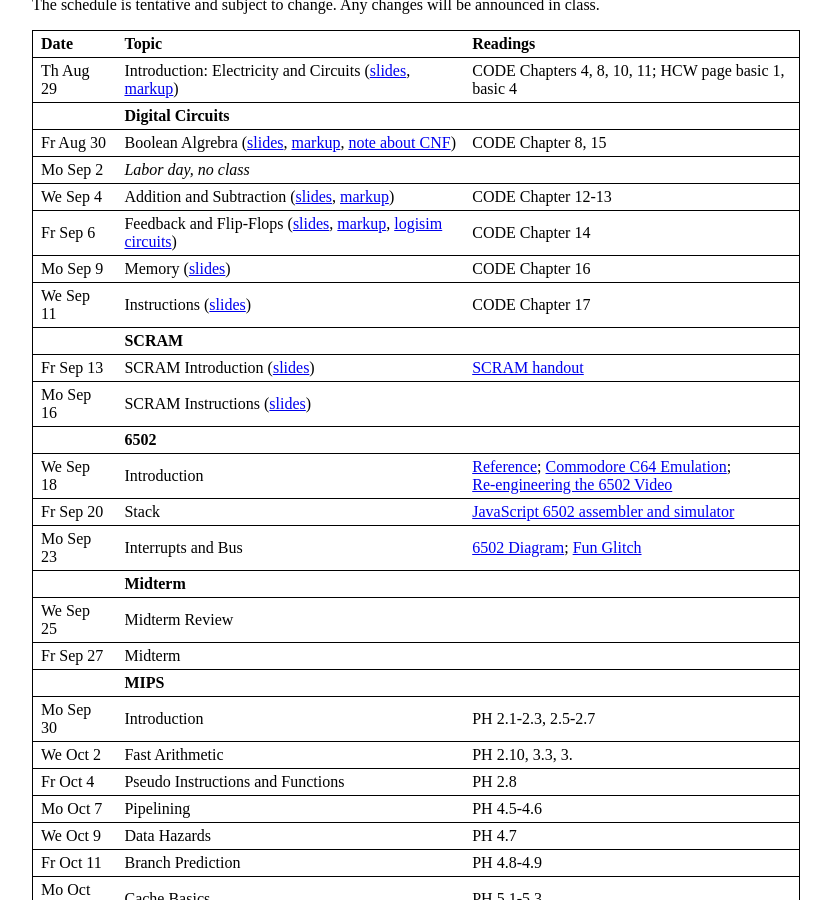
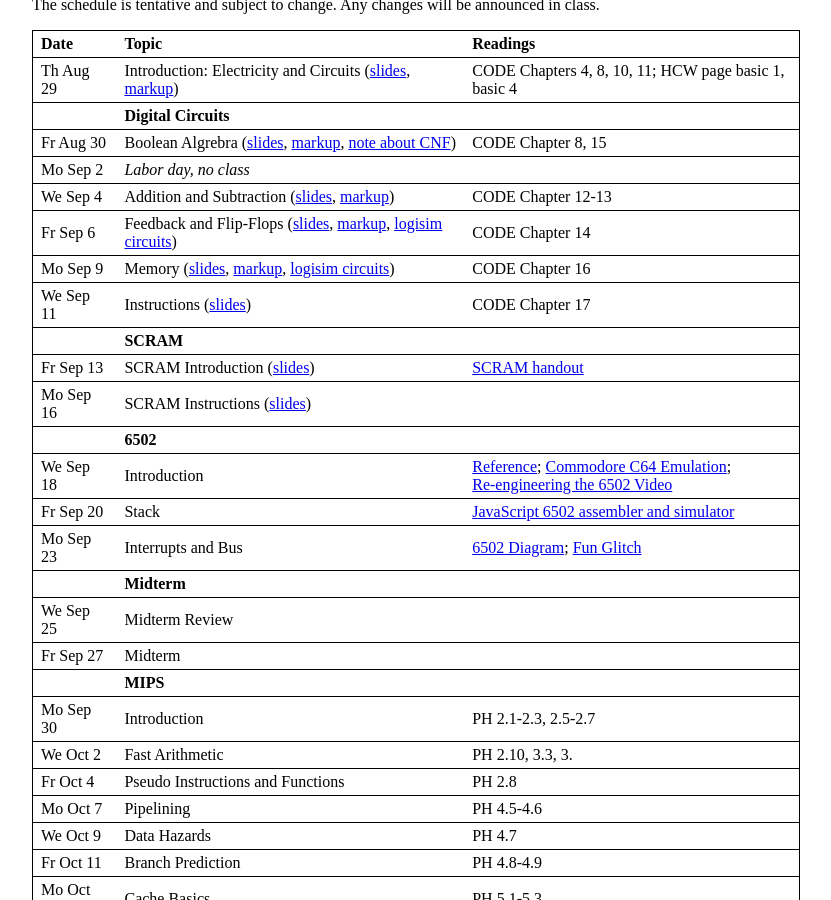
Before and after one commit to jhucsf/fall2019, a Jekyll site: the page built from index.md, in a window 1280 px wide and 900 px high, scrolled down 835 px. Shown: the whole window, without its empty margins (224-1055 px from the left). Built offline with Jekyll 4.4.1, drawn with Linux system fonts in a browser that asks for light colours.

Commit message:
files for lecture 5

```diff
--- a/index.md
+++ b/index.md
@@ -48,7 +48,7 @@ Fr Aug 30 | Boolean Algrebra ([slides](lec/lec02.pdf), [markup](lec/lec02-ink.pd
 Mo Sep 2  | *Labor day, no class*
 We Sep 4  | Addition and Subtraction ([slides](lec/lec03.pdf), [markup](lec/lec03-ink.pdf))                  | CODE Chapter 12-13
 Fr Sep 6  | Feedback and Flip-Flops ([slides](lec/lec04.pdf), [markup](lec/lec04-ink.pdf), [logisim circuits](res/demoSequentialLogic.circ))                   | CODE Chapter 14
-Mo Sep 9  | Memory ([slides](lec/lec05.pdf))          | CODE Chapter 16
+Mo Sep 9  | Memory ([slides](lec/lec05.pdf), [markup](lec/lec05-ink.pdf), [logisim circuits](res/demoMemory.circ))          | CODE Chapter 16
 We Sep 11 | Instructions ([slides](lec/lec06.pdf))    | CODE Chapter 17
           | **SCRAM**
 Fr Sep 13 | SCRAM Introduction ([slides](lec/lec07.pdf))                        | [SCRAM handout](https://www.cs.jhu.edu/~phi/csf/scram/dewdney-omnibus-scram.pdf)
```
Also changed, not shown: 3 other files.
